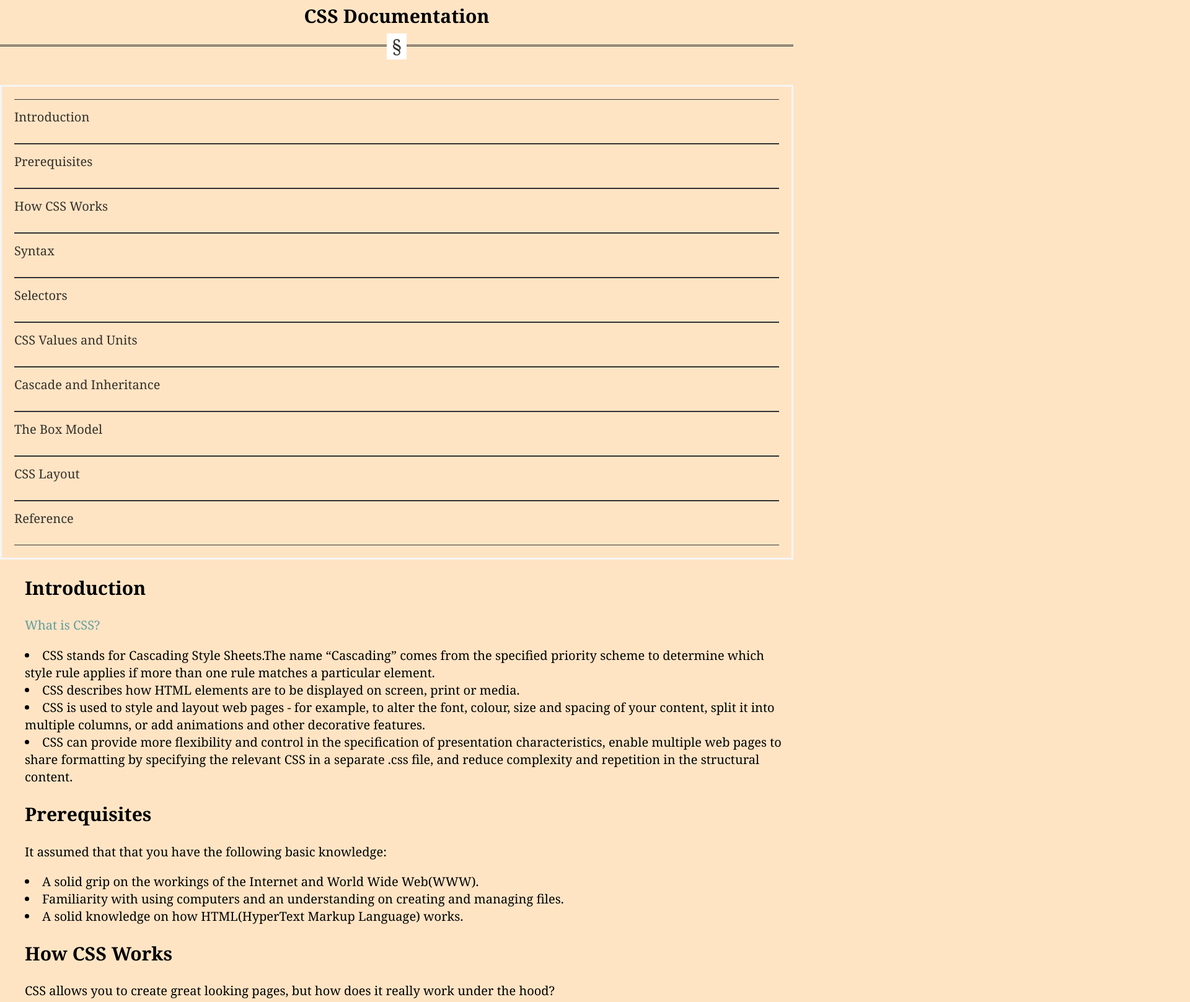
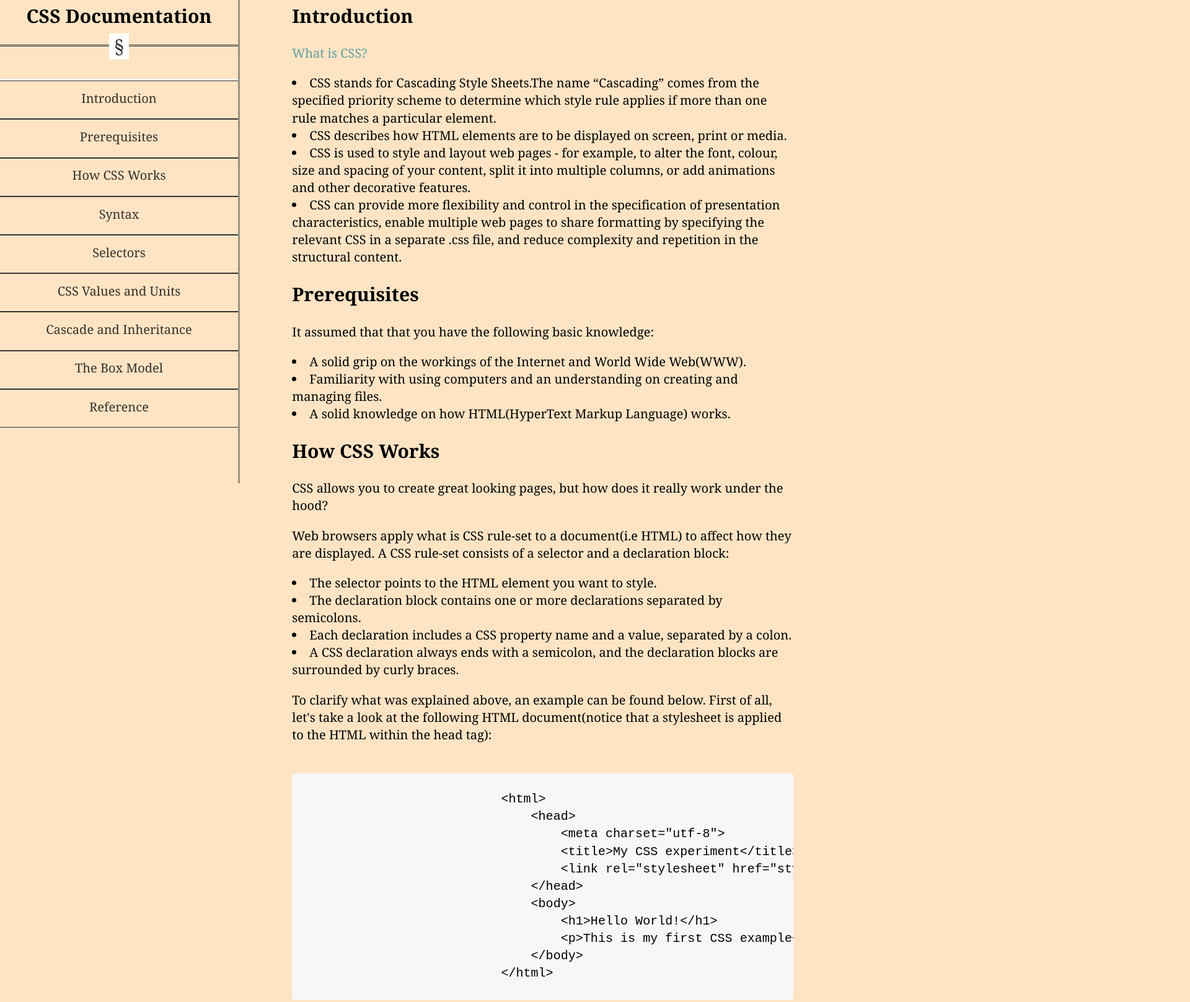
Before and after one commit to Kola92/technical-documentation-page, a plain HTML site: page index.html in a window 1280 px wide. Shown: the part 20-1637 px from the top of the page at 62% size, 1920 px wide, since content can reach past the window. Drawn offline with Linux system fonts and the light colour scheme.

Commit message:
Make nav section scroll vertically

```diff
--- a/css/style.css
+++ b/css/style.css
@@ -6,6 +6,9 @@ html, body {
     background-color: bisque;
 }
 
+nav {
+    overflow-y: scroll;
+}
 
 nav h1 {
     text-align: center;
@@ -30,9 +33,9 @@ hr:after {
 }
 
 nav ul {
-    border: 3px solid whitesmoke;
-    padding: 20px;
-    overflow-y: auto;
+    border-top: 3px solid whitesmoke;
+    border-bottom: 3px solid whitesmoke;
+    text-align: center;
 }
 
 nav a {
@@ -45,14 +48,71 @@ nav li {
     border-top: 1px solid #333;
     border-bottom: 1px solid #333;
     height: 7vh;
-    padding-top: 14px;
+    padding-top: 20px;
     color: rgba(0, 0, 0, 0.795)
 }
 
 main {
-    padding-left: 40px;
+    padding-left: 1.3rem;
+    padding-right: 0;
 }
 
-.sub-heading, .ref-text {
+.sub-heading, .ref-text, .text-highlight {
     color: cadetblue;
 }
+
+img {
+    max-width: 100%;
+    display: block;
+    height: auto;
+  }
+
+pre > code{
+    display: block;
+    background-color:#f7f7f7;
+    border-radius:5px;
+    overflow: auto;
+    min-width: 100%;
+  }
+
+  code {
+    background-color: #f7f7f77c;
+  }
+
+  figcaption {
+      text-align: left;
+      padding-top: 20px;
+      font-weight: 700;
+  }
+
+  @media (min-width: 800px) {
+    nav {
+        position: fixed;
+        min-width: 30%;
+        top: 0px;
+        left: 0px;
+        width: 300px;
+        height: 100vh;
+        border-right: solid;
+        border-color:rgba(0,22,22,0.4);
+        margin-bottom: 300px;
+    }
+
+    nav ul {
+        padding-top: 0;
+        padding-left: 0;
+        overflow-y: auto;
+        min-height: 88%;
+        margin-top: 0;
+    }
+
+    nav li {
+        height: 5.8vh;
+        padding-top: 13.8px;
+    }
+
+    main {
+        margin-left: 35%;
+        overflow: hidden;
+    }
+  }
--- a/index.html
+++ b/index.html
@@ -20,7 +20,6 @@
                 <a class="nav-link" href="#css_values_and_units"><li>CSS Values and Units</li></a>
                 <a class="nav-link" href="#cascade_and_inheritance"><li>Cascade and Inheritance</li></a>
                 <a class="nav-link" href="#the_box_model"><li>The Box Model</li></a>
-                <a class="nav-link" href="#css_layout"><li>CSS Layout</li></a>
                 <a class="nav-link" href="#reference"><li>Reference</li></a>
             </ul>
         </nav>
@@ -101,9 +100,9 @@
                     <p>The first rule starts with an h1 selector, which means that it will apply its property & values to the <span>&lt;h1&gt;</span> element. It contains three properties and their values (each property/value pair is called a <strong>declaration</strong> and everything contained within the <q>{}</q> is called a <strong>declaration block</strong>):</p>
 
                     <ul>
-                        <li>The first one sets the <span>h1</span> text color to blue.</li>
-                        <li>The second sets the background color of the <span>h1</span> text to yellow.</li>
-                        <li>The third one puts a border around the <span>h1</span> that is 1 pixel wide, solid (not dotted, or dashed, etc.), and colored black.</li>
+                        <li>The first one sets the <code>h1</code> text color to blue.</li>
+                        <li>The second sets the background color of the <code>h1</code> text to yellow.</li>
+                        <li>The third one puts a border around the <code>h1</code> that is 1 pixel wide, solid (not dotted, or dashed, etc.), and colored black.</li>
                     </ul>
                 </article>
             </section>
@@ -131,7 +130,7 @@
                     </ul>
 
                     <p>
-                        A property paired with a value is called a <a href="https://developer.mozilla.org/en-US/docs/Learn/CSS/Introduction_to_CSS/Syntax#CSS_declarations">CSS declaration</a>. CSS declarations are put within <strong>CSS Declaration Blocks</strong>. And finally, CSS declaration blocks are paired with selectors to produce CSS Rulesets (or CSS Rules).
+                        A property paired with a value is called a <a href="https://developer.mozilla.org/en-US/docs/Learn/CSS/Introduction_to_CSS/Syntax#CSS_declarations" class="text-hightlight">CSS declaration</a>. CSS declarations are put within <strong>CSS Declaration Blocks</strong>. And finally, CSS declaration blocks are paired with selectors to produce CSS Rulesets (or CSS Rules).
                     </p>
 
                     <p>
@@ -210,13 +209,13 @@
                             <strong>At-rules</strong> are used in CSS to convey metadata, conditional information, or other descriptive information. They start with an at sign (@), followed by an identifier to say what kind of rule it is, then a syntax block of some kind, ending with a semi-colon (;). Each type of at-rule, defined by the identifier, will have its own internal syntax and semantics.<br> Examples include:
                             <ul>
                                 <li>
-                                    <a href="https://developer.mozilla.org/en-US/docs/Web/CSS/@charset">@charset</a> and <a href="https://developer.mozilla.org/en-US/docs/Web/CSS/@import">@import (metadata)</a>
+                                    <a href="https://developer.mozilla.org/en-US/docs/Web/CSS/@charset" class="text-hightlight">@charset</a> and <a href="https://developer.mozilla.org/en-US/docs/Web/CSS/@import" class="text-hightlight">@import (metadata)</a>
                                 </li>
                                 <li>
-                                    <a href="https://developer.mozilla.org/en-US/docs/Web/CSS/@media">@media</a> or <a href="https://developer.mozilla.org/en-US/docs/Web/CSS/@document">@document</a> (conditional information, also called nested statements, see below.)
+                                    <a href="https://developer.mozilla.org/en-US/docs/Web/CSS/@media" class="text-hightlight">@media</a> or <a href="https://developer.mozilla.org/en-US/docs/Web/CSS/@document" class="text-hightlight">@document</a> (conditional information, also called nested statements, see below.)
                                 </li>
                                 <li>
-                                    <a href="https://developer.mozilla.org/en-US/docs/Web/CSS/@font-face">@font-face</a>(descriptive information)
+                                    <a href="https://developer.mozilla.org/en-US/docs/Web/CSS/@font-face" class="text-hightlight">@font-face</a>(descriptive information)
                                 </li>
                             </ul>
                             A syntax example:
@@ -419,9 +418,11 @@
                         <li><strong>Pseudo-classes:</strong></li>
                         <p>A CSS pseudo-class is a keyword added to the end of a selector, preceded by a colon (:), which is used to specify that you want to style the selected element but only when it is in a certain state. For example, you might want to style a link element only when it is being hovered over by the mouse pointer, or a checkbox when it is disabled or checked, or an element that is the first child of its parent in the DOM tree.</p>
                         <p>Take an example of the following HTML snippet:</p>
-                        <code>
-                            &lt;a href="https://developer.mozilla.org/" target="_blank"&gt;Mozilla Developer Network&lt;/a&gt;
-                        </code>
+                        <pre>
+                            <code>
+                                &lt;a href="https://developer.mozilla.org/" target="_blank"&gt;Mozilla Developer Network&lt;/a&gt;
+                            </code>
+                        </pre>
                         <p>Here goes the CSS rules:</p>
                         <pre>
                             <code>
```
